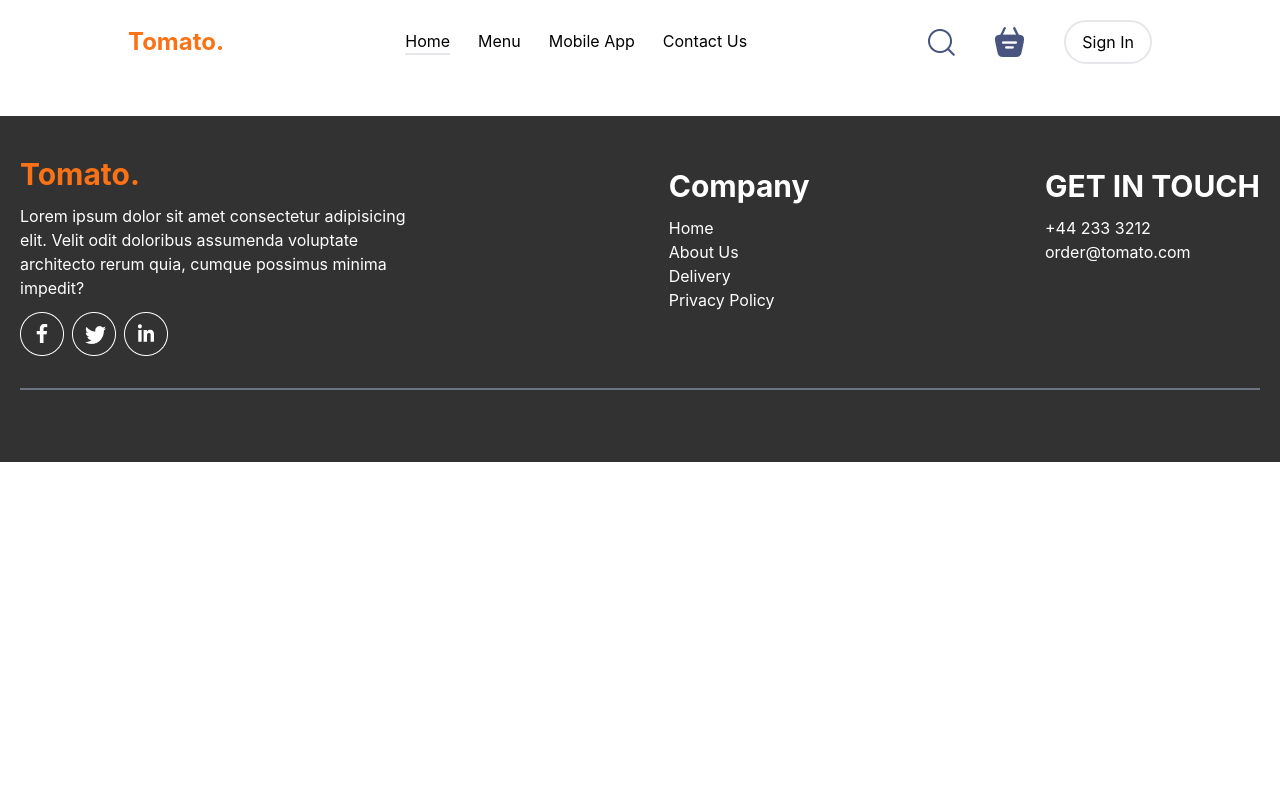
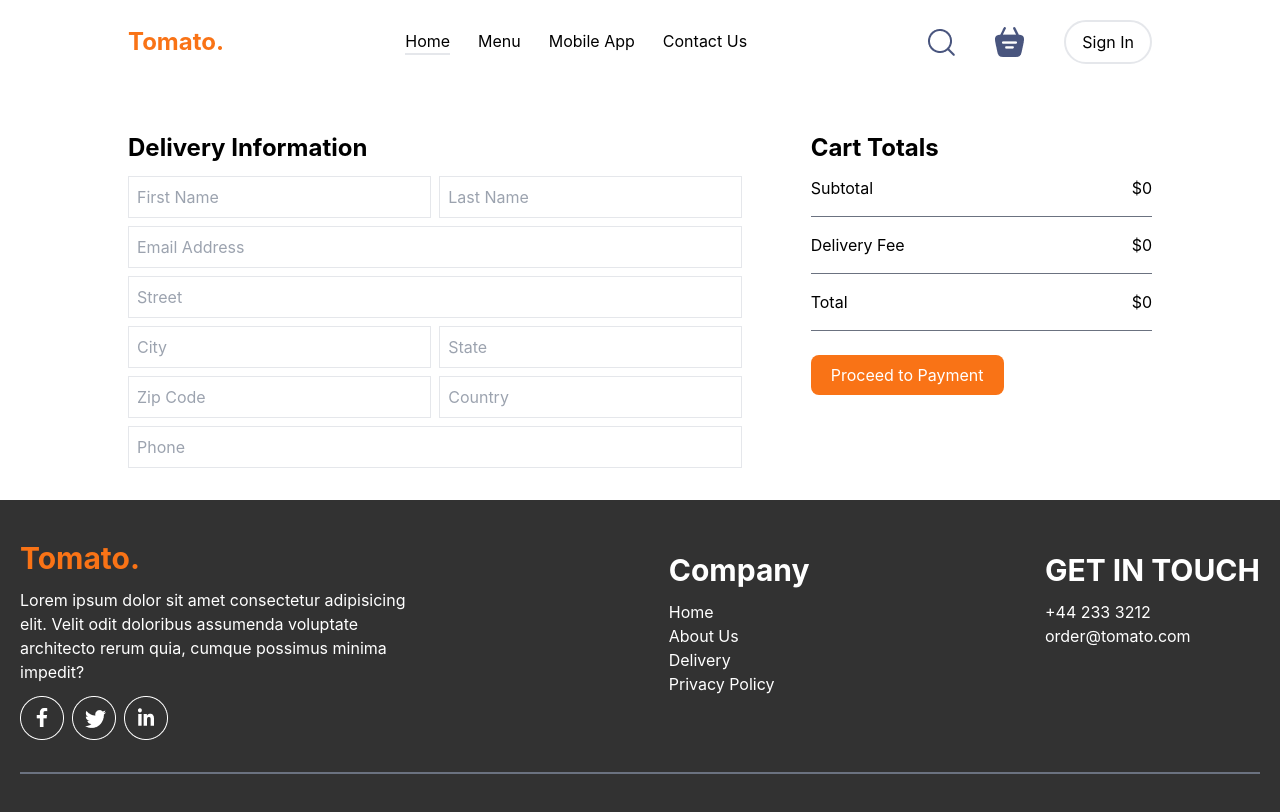
Before and after one commit to AwaisRJ/Foodiii, a React (Create React App) app: page /order in a window 1280 px wide. Shown: the top 812 px of the page. Built offline with nearby package versions, Linux system fonts and the light colour scheme.

Commit message:
place order added

```diff
--- a/src/App.js
+++ b/src/App.js
@@ -5,17 +5,19 @@ import Navbar from "./componeents/Navbar";
 import { BrowserRouter as Router, Route, Routes } from "react-router-dom";
 import Footer from "./componeents/Footer";
 import SignUp from "./componeents/SignUp";
+import PlaceOrder from "./componeents/PlaceOrder";
 function App() {
   const cartIsVisible = useSelector((state) => state.cart.cartIsVisible);
   const signInVisible = useSelector((state) => state.signin.signInVisible);
   return (
-    <div className="">
+    <div>
       <Router>
         <Navbar />
        {signInVisible && <SignUp />}
-       {cartIsVisible && <Cart />}
         <Routes>
           <Route path="/" element={!cartIsVisible && <Home />} />
+          <Route path="/order" element={<PlaceOrder />} />
+          <Route path="/cart" element={cartIsVisible && <Cart />} />
         </Routes>
       </Router>
       <Footer />
--- a/src/componeents/AppDownload.jsx
+++ b/src/componeents/AppDownload.jsx
@@ -2,7 +2,7 @@ import React from 'react'
 import { assets } from '../assets/assets';
 const AppDownload = () => {
   return (
-    <div className='flex flex-col justify-center items-center
+    <div id='app-download' className='flex flex-col justify-center items-center
     min-[690px]:text-3xl max-[689px]:text-xl
     mt-20 mb-10 font-bold'>
       <h1>For Better Experience Please Download <br /> <span className='flex justify-center text-orange-500'> Tomato App</span></h1>
--- a/src/componeents/Cart/Cart.jsx
+++ b/src/componeents/Cart/Cart.jsx
@@ -1,13 +1,18 @@
 import React from "react";
 import { useDispatch, useSelector } from "react-redux";
 import { cartAction } from "../../store/cart-slice";
+import { useNavigate } from "react-router-dom";
 
 const Cart = () => {
+  const navigate = useNavigate();
   const cartItems = useSelector((state) => state.cart.items);
   const cartTotalAmount = useSelector((state) => state.cart.totalPrice);
   const totalQuantity = useSelector((state) => state.cart.totalQuantity);
   const dispatch = useDispatch();
-
+  function PaymentHandler(){
+    dispatch(cartAction.toggle());
+    navigate('/order');
+  }
   return (
     <div className="m-auto w-[80%]">
       <div className="mb-14">
@@ -53,16 +58,17 @@ const Cart = () => {
           <hr className="h-[1px] my-4 bg-gray-500 border-none" />
           <div className="flex justify-between">
             <p>Delivery Fee</p>
-            <p>${5}</p>
+            <p>${cartTotalAmount===0?0:5}</p>
           </div>
           <hr className="h-[1px] my-4 bg-gray-500 border-none" />
           <div className="flex justify-between">
             <p>Total</p>
-            <p>${cartTotalAmount + 5}</p>
+            <p>${cartTotalAmount===0?0:cartTotalAmount + 5}</p>
           </div>
           <hr className="h-[1px] my-4 bg-gray-500 border-none" />
-          <button className="bg-orange-500 text-white mt-2 px-5 py-2 rounded-lg">
-            Proceed to CheckOut
+          <button className="bg-orange-500 text-white mt-2 px-5 py-2 rounded-lg"
+          onClick={PaymentHandler}>
+            Proceed to Checkout
           </button>
         </div>
         <div className=" mt-16">
--- a/src/componeents/Menu.jsx
+++ b/src/componeents/Menu.jsx
@@ -2,7 +2,7 @@ import React, { useState } from "react";
 import { menu_list } from "../assets/assets";
 function Menu(props) {
   return (
-    <div className="flex flex-col pt-5 gap-5" id="explore-menu">
+    <section id="menu" className="flex flex-col pt-5 gap-5" >
       <h1 className="font-bold text-2xl">Explore Our Menu!</h1>
       <p>
         Choose from a diverse menu featuring a delectable array of dises. Our
@@ -26,7 +26,7 @@ function Menu(props) {
              )
        })}
        </div>
-    </div>
+    </section>
   );
 }
 
--- a/src/componeents/Navbar.jsx
+++ b/src/componeents/Navbar.jsx
@@ -3,14 +3,17 @@ import { assets } from "../assets/assets";
 import { motion } from "framer-motion";
 import { useDispatch, useSelector } from "react-redux";
 import { cartAction } from "../store/cart-slice";
-import { Link } from "react-router-dom";
+import { Link, useNavigate } from "react-router-dom";
 import { signInAction } from "../store/login-slice";
 function Navbar() {
   const cartTotalAmount = useSelector((state) => state.cart.totalPrice);
   const dispatch = useDispatch();
   const quantity = useSelector((state) => state.cart.totalQuantity);
+  const cartIsVisible = useSelector((state) => state.cart.cartIsVisible);
+  const navigate = useNavigate();
   const toggleHandler = () => {
     dispatch(cartAction.toggle());
+   {cartIsVisible===false ? navigate('/cart'):navigate('/') }
   };
   const SignUpHandler = () => {
     dispatch(signInAction.SignInToggle());
@@ -30,7 +33,7 @@ function Navbar() {
               }}
               className={menu === "home" ? "active:pb-1 border-b-2" : ""}
             >
-              <Link to="/">Home</Link>
+              <a href="/">Home</a>
             </li>
             <li
               onClick={() => {
@@ -38,7 +41,7 @@ function Navbar() {
               }}
               className={menu === "menu" ? "active:pb-1 border-b-2" : ""}
             >
-              <Link to="/menu">Menu</Link>
+              <a href="#menu">Menu</a>
             </li>
             <li
               onClick={() => {
@@ -46,7 +49,7 @@ function Navbar() {
               }}
               className={menu === "mobile-app" ? "active:pb-1 border-b-2" : ""}
             >
-              Mobile App
+             <a href="#app-download">Mobile App</a>
             </li>
             <li
               onClick={() => {
@@ -54,7 +57,7 @@ function Navbar() {
               }}
               className={menu === "contact-us" ? "active:pb-1 border-b-2" : ""}
             >
-              Contact Us
+             <a href="#app-download">Contact Us</a>
             </li>
           </ul>
         </div>
@@ -70,7 +73,7 @@ function Navbar() {
             {cartTotalAmount === 0 ? (
               ""
             ) : (
-              <span className="animate-ping relative inline-flex rounded-full h-3 w-3 bg-sky-500"></span>
+              <span className="relative inline-flex rounded-full h-3 w-3 bg-sky-500"></span>
             )}
           </div>
           <motion.button
--- /dev/null
+++ b/src/componeents/PlaceOrder.jsx
@@ -0,0 +1,55 @@
+import React from "react";
+import { useSelector } from "react-redux";
+
+const PlaceOrder = () => {
+  const cartTotalAmount = useSelector((state) => state.cart.totalPrice);
+  return (
+    <form className="m-auto w-[80%] mt-12 flex justify-between
+    min-[690px]:flex-row max-[689px]:flex-col">
+      <div className="flex flex-col w-3/5">
+        <h1 className="text-2xl font-bold mb-3">Delivery Information</h1>
+        <div className="flex gap-2 mb-2">
+          <input className="border p-2 w-full" type="text" placeholder="First Name" />
+          <input className="border p-2 w-full" type="text" placeholder="Last Name" />
+        </div>
+        <input className="border p-2 w-full mb-2" type="text" placeholder="Email Address" />
+        <input className="border p-2 w-full mb-2" type="text" placeholder="Street" />
+        <div className="flex gap-2 mb-2">
+          <input className="border p-2 w-full" type="text" placeholder="City" />
+          <input className="border p-2 w-full" type="text" placeholder="State" />
+        </div>
+        <div className="flex gap-2 mb-2">
+          <input className="border p-2 w-full" type="text" placeholder="Zip Code" />
+          <input className="border p-2 w-full" type="text" placeholder="Country" />
+        </div>
+        <input className="border p-2 w-full" type="text" placeholder="Phone" />
+      </div>
+      <div className="sm:w-2/6 max-[1024px]:w-full">
+        <h1 className="text-2xl font-bold mb-3">Cart Totals</h1>
+        <div className="flex justify-between">
+          <p>Subtotal</p>
+          <p>${cartTotalAmount}</p>
+        </div>
+        <hr className="h-[1px] my-4 bg-gray-500 border-none" />
+        <div className="flex justify-between">
+          <p>Delivery Fee</p>
+          <p>${cartTotalAmount === 0 ? 0 : 5}</p>
+        </div>
+        <hr className="h-[1px] my-4 bg-gray-500 border-none" />
+        <div className="flex justify-between">
+          <p>Total</p>
+          <p>${cartTotalAmount === 0 ? 0 : cartTotalAmount + 5}</p>
+        </div>
+        <hr className="h-[1px] my-4 bg-gray-500 border-none" />
+        <button
+          className="bg-orange-500 text-white mt-2 px-5 py-2 rounded-lg"
+
+        >
+          Proceed to Payment
+        </button>
+      </div>
+    </form>
+  );
+};
+
+export default PlaceOrder;
```
